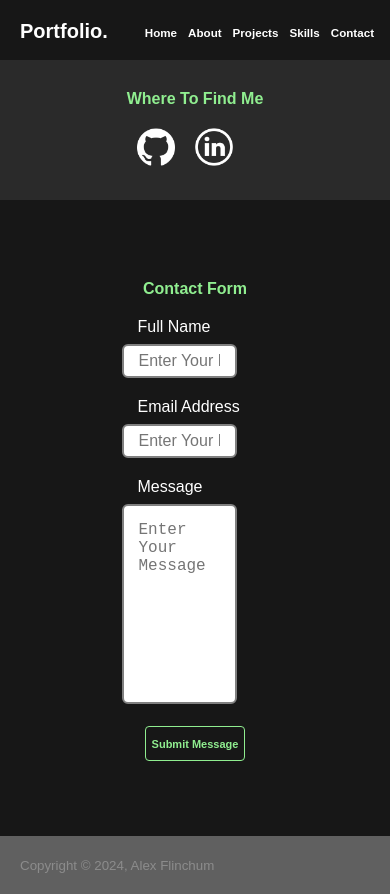
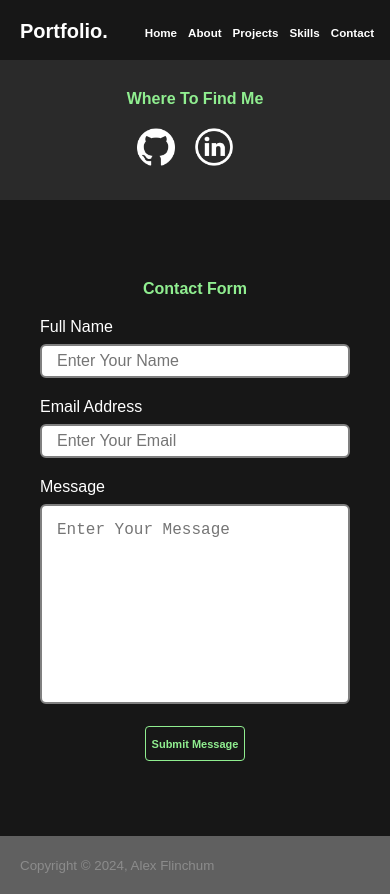
Before and after one commit to acflinch/CS601_TermProject_Flinchum, a React (Create React App) app in the folder term-project/: page /contact in a window 390 px wide. Built offline with nearby package versions, Linux system fonts and the light colour scheme; the HTML template or start-up script is replaced by a standard one.

Commit message:
contact display size adjusted

```diff
--- a/term-project/src/css/Contact.css
+++ b/term-project/src/css/Contact.css
@@ -33,7 +33,6 @@ form .input {
     padding: 15px;
     font-size: 16px;
     margin-top: 8px;
-    margin-left: -16px;
     color: black;
 }
 
@@ -47,7 +46,6 @@ form .input {
     padding: 15px;
     font-size: 16px;
     margin-top: 8px;
-    margin-left: -16px;
     resize: none;
     color: black;
 }
@@ -73,3 +71,10 @@ form .input {
     padding-top: 20px;
     padding-right: 20px;
 }
+
+@media (max-width: 900px){
+    .contact {
+        width: 100%;
+    }
+
+}
```
